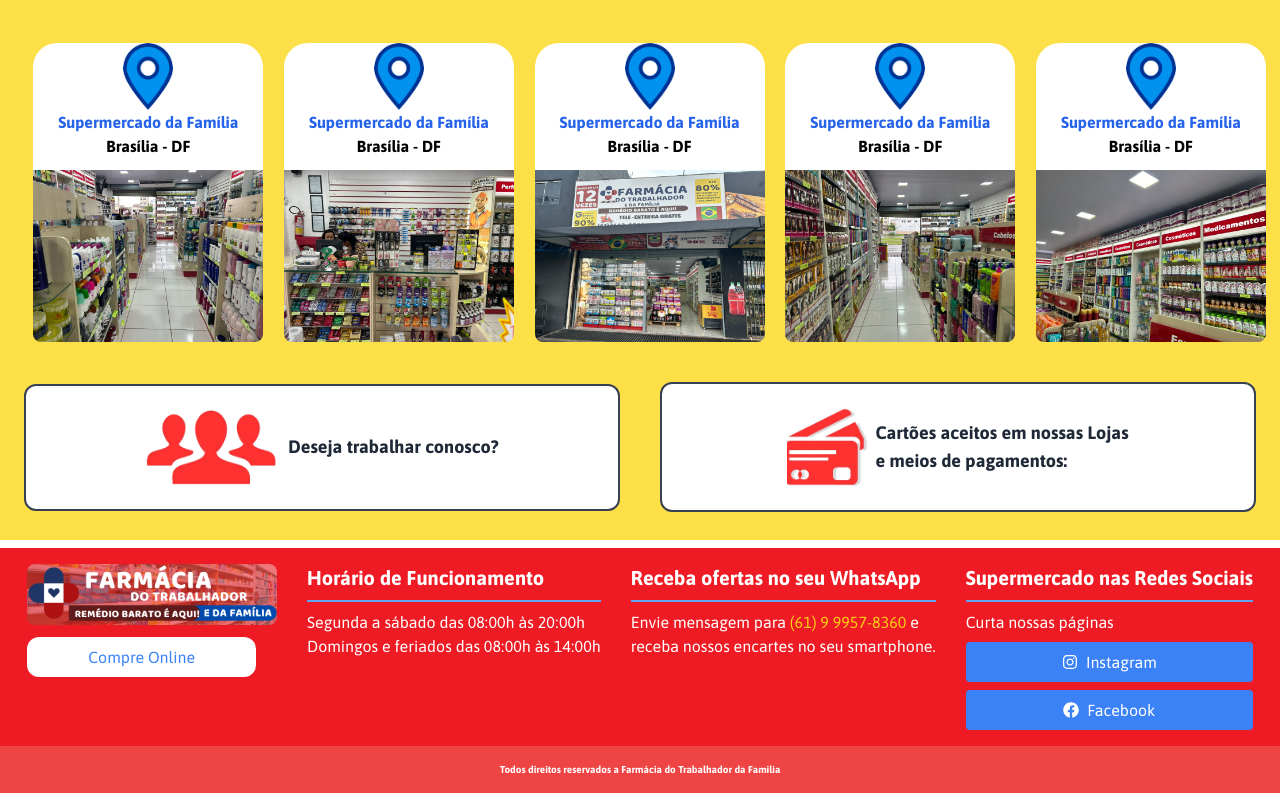
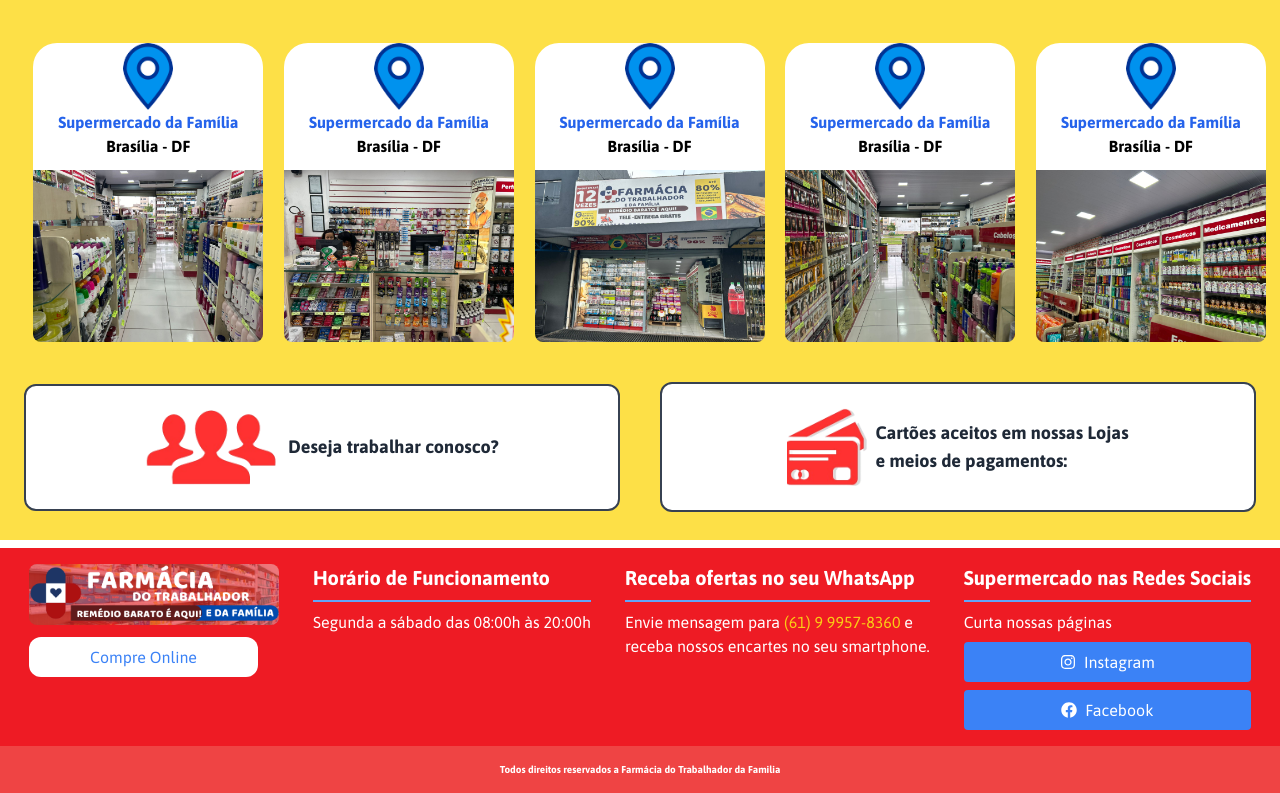
Before and after one commit to SUPERMERCADODAFAMILIA319/sitefarmacia, a Next.js app: page / in a window 1280 px wide. Shown: the part 904-1697 px from the top of the page. Built offline with nearby package versions, Linux system fonts and the light colour scheme.

Commit message:
ajuste links e favicon

```diff
--- a/app/components/Footer.js
+++ b/app/components/Footer.js
@@ -29,7 +29,6 @@
             <h2 className="text-lg md:text-xl font-bold mb-2">Horário de Funcionamento</h2>
             <hr className="my-2 border-blue-400 border" />
             <p>Segunda a sábado das 08:00h às 20:00h</p>
-            <p>Domingos e feriados das 08:00h às 14:00h</p>
           </div>
 
           <div className="mb-4 md:mb-0 text-center md:text-left mx-auto">
--- a/app/layout.js
+++ b/app/layout.js
@@ -4,7 +4,7 @@
 import './globals.css'
 
 export const metadata = {
-  title: 'Supermercado da Familia',
+  title: 'Farmacia do Trabalhador e da Familia',
   description: 'Generated by Lucas Lessa',
 }
 
```
Also changed, not shown: 1 other file (tests, documents, lock files or other folders).
